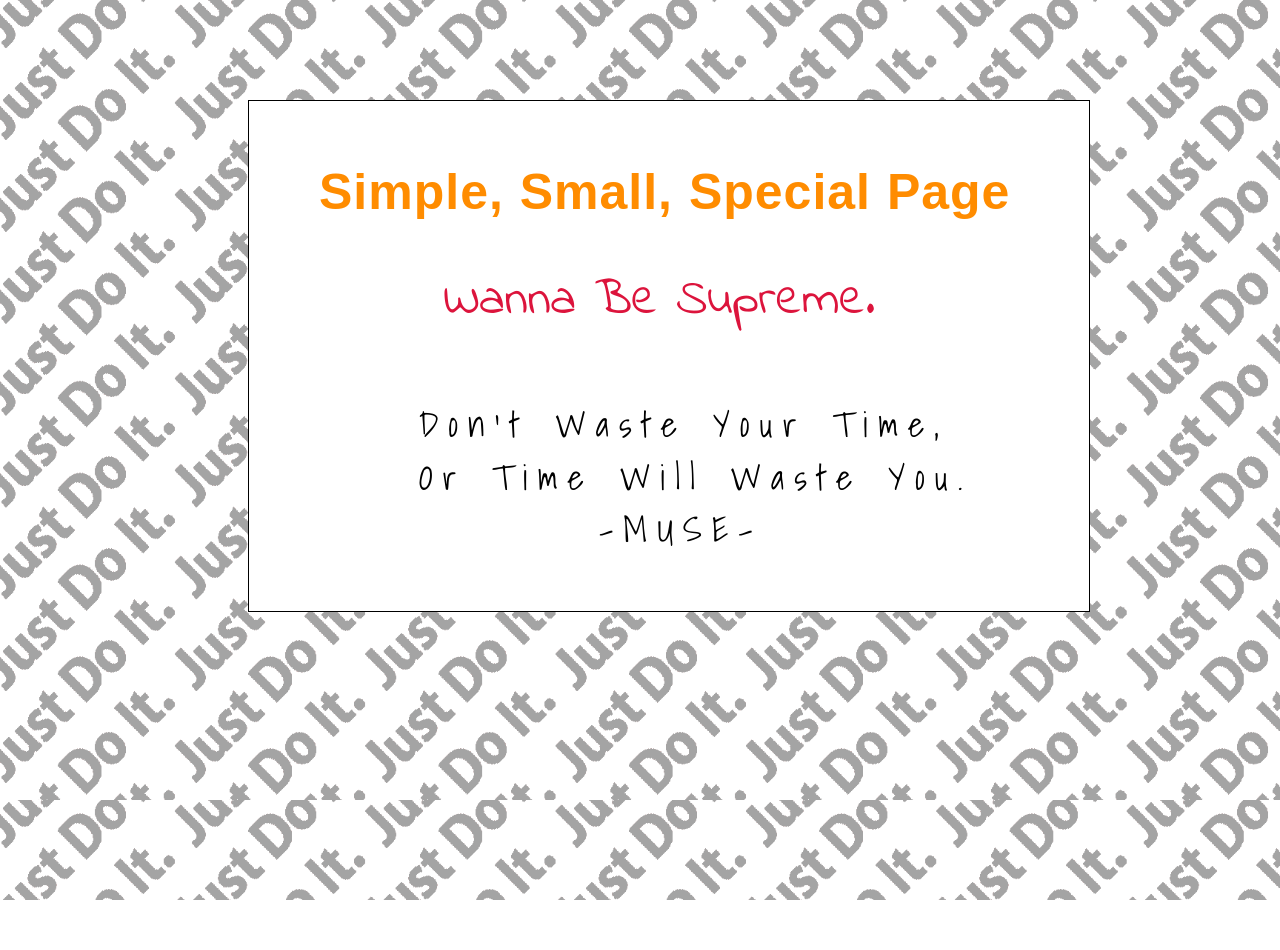
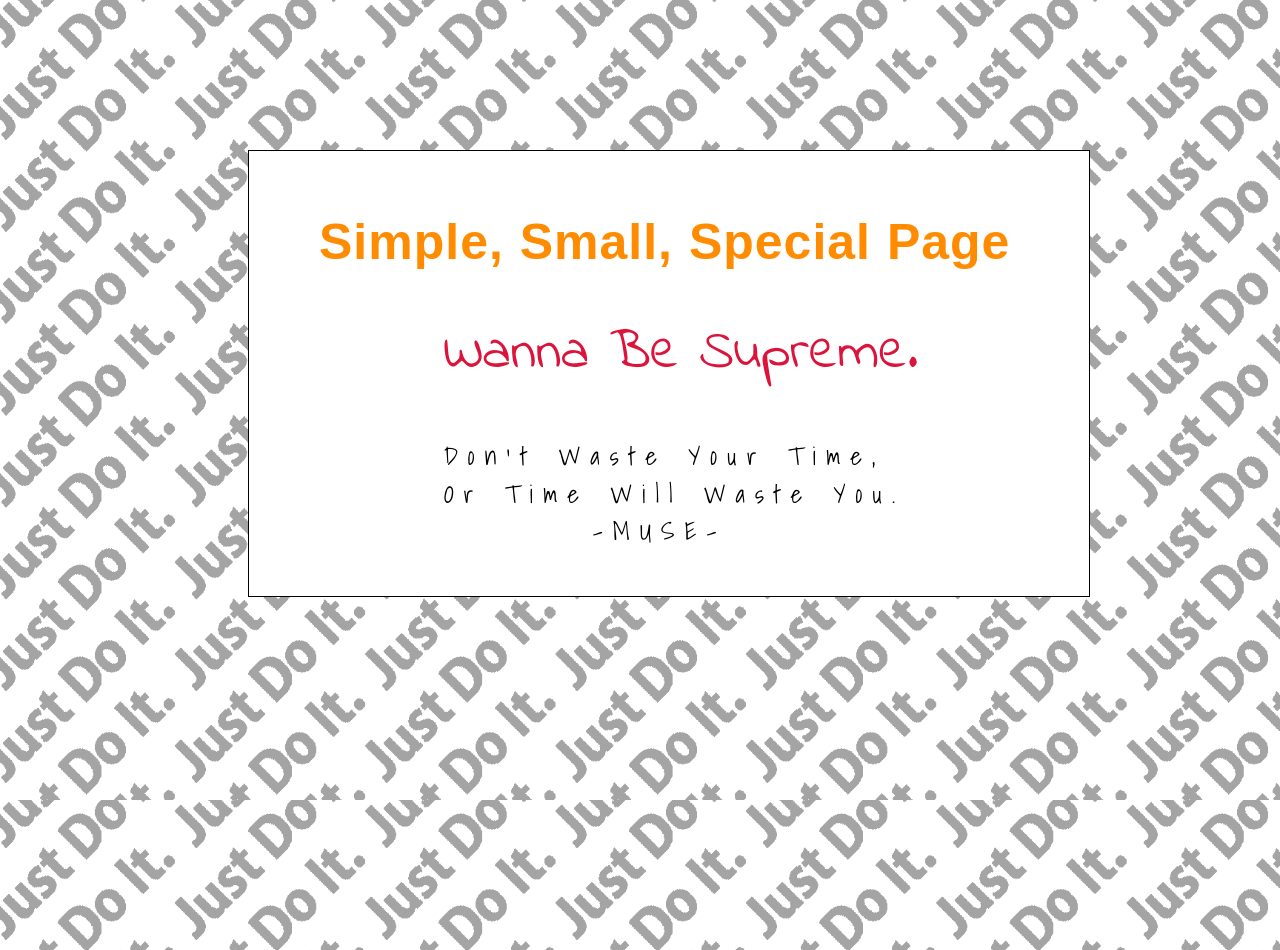
Before and after one commit to lukekim2002/lukekim2002.github.com, a plain HTML site: page index.html in a window 1280 px wide. Before the commit the page ends 900 px from the top, so only its background shows below. Drawn offline with Linux system fonts and the light colour scheme.

Commit message:
no message

```diff
--- a/style.css
+++ b/style.css
@@ -30,7 +30,7 @@ h1{
 
 .Sup{
     color : crimson;
-    font-size : 50px;
+    font-size : 55px;
     font-family : 'Indie Flower', cursive;
     margin-left : 175px;
     margin-top : 60px;
@@ -40,8 +40,9 @@ h1{
 
 .Quo{
     font-family : 'Shadows Into Light', cursive;
-    font-size : 35px;
+    font-size : 25px;
     letter-spacing : 10px;
+    margin-left : 25px;
 }
 
 #Wrap{
@@ -49,7 +50,7 @@ h1{
     position : relative;
     left : 50%;
     margin-left : -400px;
-    /*margin-top : 200px;*/
+    margin-top : 150px;
     padding : 20px;
 
     border : 1px solid #000;
```
